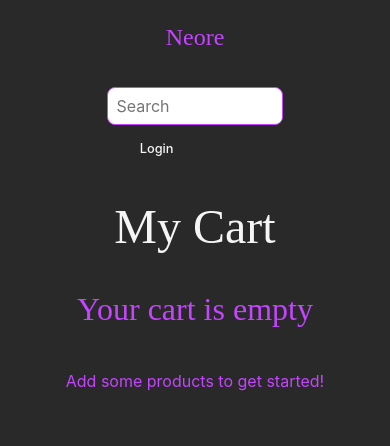
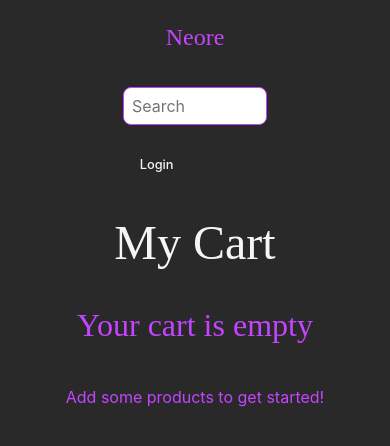
Before and after one commit to edvigedev/neore-shop, a React (Vite) app in the folder neore-shop/: page /neore-shop/cart in a window 390 px wide. Shown: the top 446 px of the page. Built offline with nearby package versions, Linux system fonts and the light colour scheme.

Commit message:
fix(SearchFilter) fix search input

```diff
--- a/neore-shop/src/components/SearchFilter/SearchFilter.css
+++ b/neore-shop/src/components/SearchFilter/SearchFilter.css
@@ -1,8 +1,7 @@
 .search-container {
   display: flex;
-  align-items: center;
-  justify-content: center;
-  width: 100%;
+  justify-content: flex-end;
+  width: 55%;
 }
 
 .search-container input {
@@ -30,6 +29,8 @@
 
 @media (max-width: 979px) {
   .search-container input {
-    margin-bottom: 1em;
+    width: 100%;
+    margin-right: 0;
+    margin-bottom: 2em;
   }
 }
```
